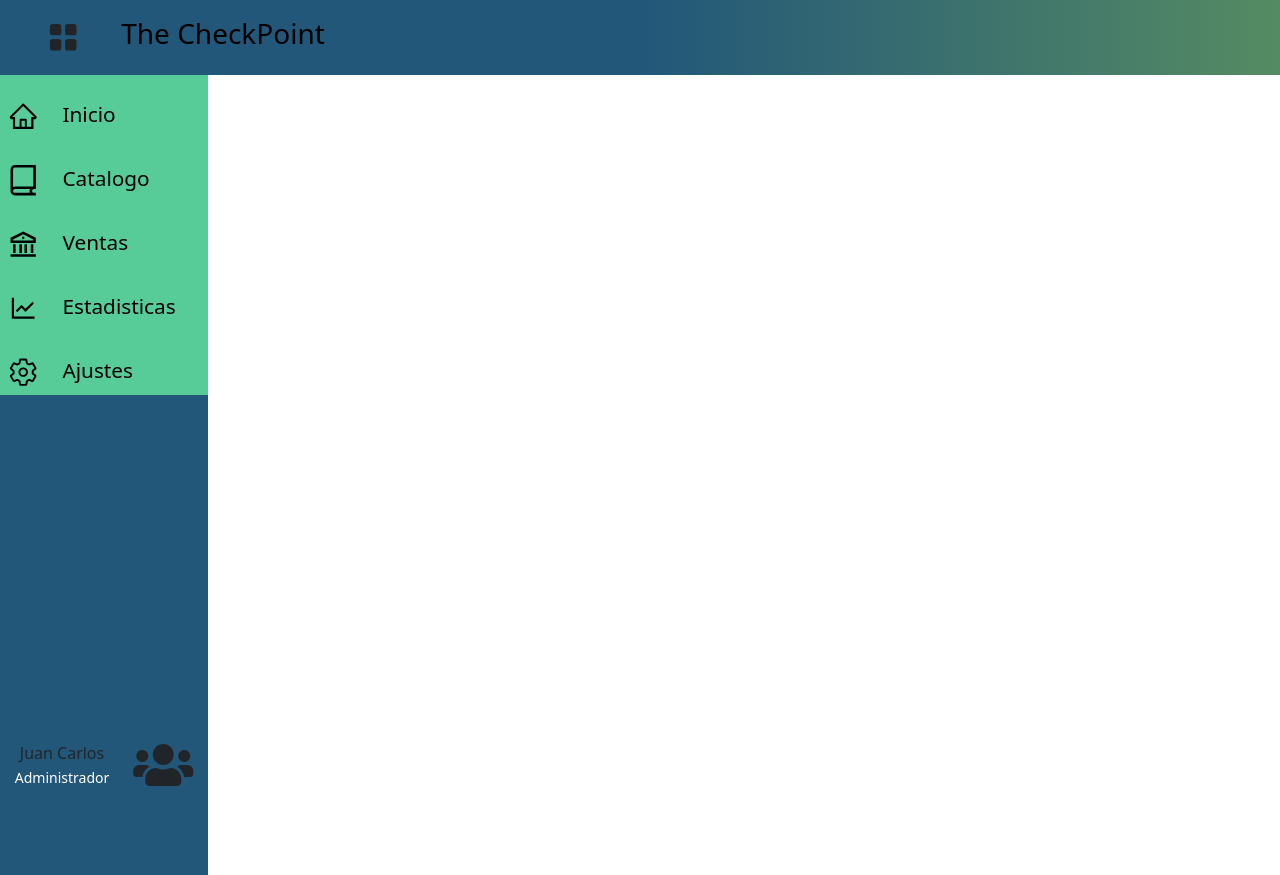
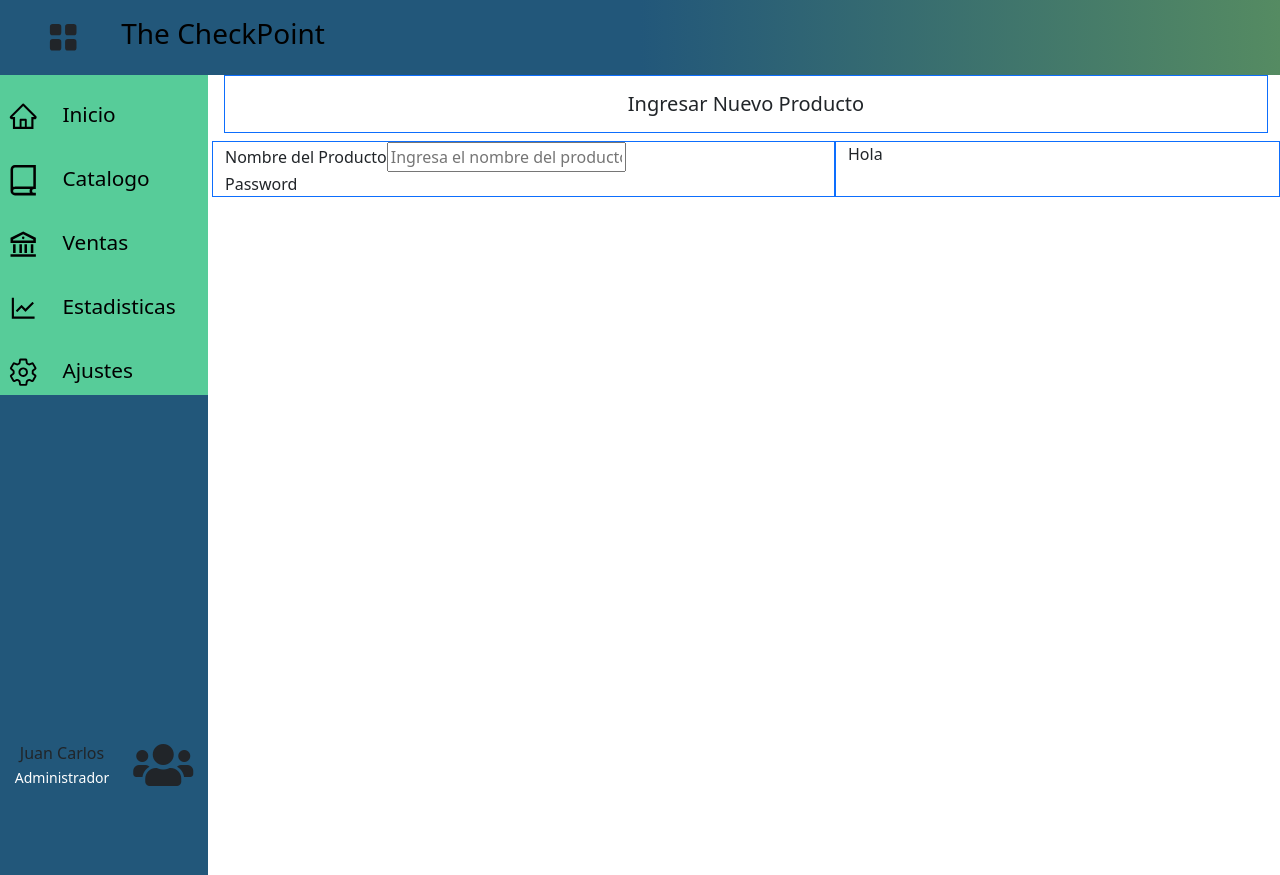
Before and after one commit to Veliz97N/the_checkpoint, a React (Create React App) app: page /Catalogo_IngresarNuevoProducto in a window 1280 px wide. Built offline with nearby package versions, Linux system fonts and the light colour scheme.

Commit message:
Se agrega IngresarNuevoProducto

```diff
--- a/package.json
+++ b/package.json
@@ -12,6 +12,7 @@
     "react": "^17.0.2",
     "react-dom": "^17.0.2",
     "react-icons": "^4.2.0",
+    "react-router-dom": "^5.3.0",
     "react-scripts": "4.0.3",
     "web-vitals": "^1.1.2"
   },
--- a/src/App.js
+++ b/src/App.js
@@ -10,7 +10,6 @@ function App() {
     <UserProvider>
       <Topbar></Topbar>
       <ContenidoGeneral/>
-
     </UserProvider>
   );
 }
--- a/src/Folder_Contenido_General/ContenidoGeneral.js
+++ b/src/Folder_Contenido_General/ContenidoGeneral.js
@@ -1,7 +1,8 @@
 import React,{useContext, useState} from 'react'
 import Sidebar from '../Folder_SideBar_TopBar/Sidebar'
 import UserContext from '../UserContext/UserContext';
-
+import { BrowserRouter, Route, Switch } from "react-router-dom"
+import IngresarNuevoProducto from "../Vistas/Catalogo/IngresarNuevoProducto";
 
 const ContenidoGeneral = () => {
     const {user, isDesplegado}= useContext(UserContext);
@@ -20,12 +21,23 @@ const ContenidoGeneral = () => {
       };
 
     return (
-        <div className="contenidoGeneral">
-            <Sidebar></Sidebar>
-            <div className="container-fluid" style={!isDesplegado?activo:no_activo}>
+      <div className="contenidoGeneral">
+        <BrowserRouter>
+          <Sidebar></Sidebar>
+          <Switch>
+            <div className="container-fluid" style={!isDesplegado ? activo : no_activo}>
+
+            <Route exact path="/Catalogo_IngresarNuevoProducto" component={IngresarNuevoProducto} />
+
 
             </div>
+          </Switch>
+        </BrowserRouter>
         </div>
+
+
+
+
     )
 }
 
--- a/src/Folder_SideBar_TopBar/Sidebar.js
+++ b/src/Folder_SideBar_TopBar/Sidebar.js
@@ -7,6 +7,8 @@ import { IoSettingsOutline, IoSettingsSharp } from "react-icons/io5";
 
 import UserContext from '../UserContext/UserContext';
 import Tarjeta_Usuario_Activo from './Tarjeta_Usuario_Activo'; //Se importa la tarjeta de usuario, de modo que si no se muestra en topbar lo hara en sidebar
+
+import { Link } from "react-router-dom";
 
 const Sidebar = () => {
 
@@ -27,34 +29,35 @@ const Sidebar = () => {
         <div className="sidebar" style={!isDesplegado?activo:no_activo}>
             <ul className="nav-li">
                 <li>
-                    <a href="">
-                        <AiOutlineHome className="iconos_menu_lateral"/>
+                    <Link to="/" >
+                        <AiOutlineHome className="iconos_menu_lateral" />
                         <span className="texto_menu_lateral">Inicio</span>
-                    </a>
+                    </Link>
                 </li>
                 <li>
-                    <a href="">
-                        <GrCatalogOption className="iconos_menu_lateral"/>
+                    <Link to="/Catalogo_IngresarNuevoProducto" >
+                        <GrCatalogOption className="iconos_menu_lateral" />
                         <span className="texto_menu_lateral">Catalogo</span>
-                    </a>
+
+                    </Link>
                 </li>
                 <li>
-                    <a href="">
-                        <RiBankLine className="iconos_menu_lateral"/>
+                    <Link to="/" >
+                        <RiBankLine className="iconos_menu_lateral" />
                         <span className="texto_menu_lateral">Ventas</span>
-                    </a>
+                    </Link>
                 </li>
                 <li>
-                    <a href="">
-                        <AiOutlineLineChart className="iconos_menu_lateral"/>
+                    <Link to="/" >
+                        <AiOutlineLineChart className="iconos_menu_lateral" />
                         <span className="texto_menu_lateral">Estadisticas</span>
-                    </a>
+                    </Link>
                 </li>
                 <li>
-                    <a href="">
-                        <IoSettingsOutline className="iconos_menu_lateral"/>
+                    <Link to="/" >
+                        <IoSettingsOutline className="iconos_menu_lateral" />
                         <span className="texto_menu_lateral">Ajustes</span>
-                    </a>
+                    </Link>
                 </li>
             </ul>
             <div className="footer_sidebar" >
--- a/src/Vistas/Catalogo/IngresarNuevoProducto.js
+++ b/src/Vistas/Catalogo/IngresarNuevoProducto.js
@@ -3,7 +3,27 @@ import React from 'react'
 const IngresarNuevoProducto = () => {
     return (
         <div className="ingresarNuevoProducto">
+            <div className=" h5 col-12 d-flex justify-content-center border border-primary py-3">
+                Ingresar Nuevo Producto
+            </div>
+            <form>
+                <div className="row">
+                    <div className="col-7 border border-primary">
+                        <div className="form-group">
+                            <label for="exampleInputEmail1">Nombre del Producto</label>
+                            <input type="text" name="" id="" placeholder="Ingresa el nombre del producto"/>
 
+                        </div>
+                        <div class="form-group">
+                            <label for="exampleInputPassword1">Password</label>
+
+                        </div>
+                    </div>
+                    <div className="col-5 border border-primary">
+                        Hola
+                    </div>
+                </div>
+            </form>
 
         </div>
     )
```
Also changed, not shown: 1 other file (tests, documents, lock files or other folders).
